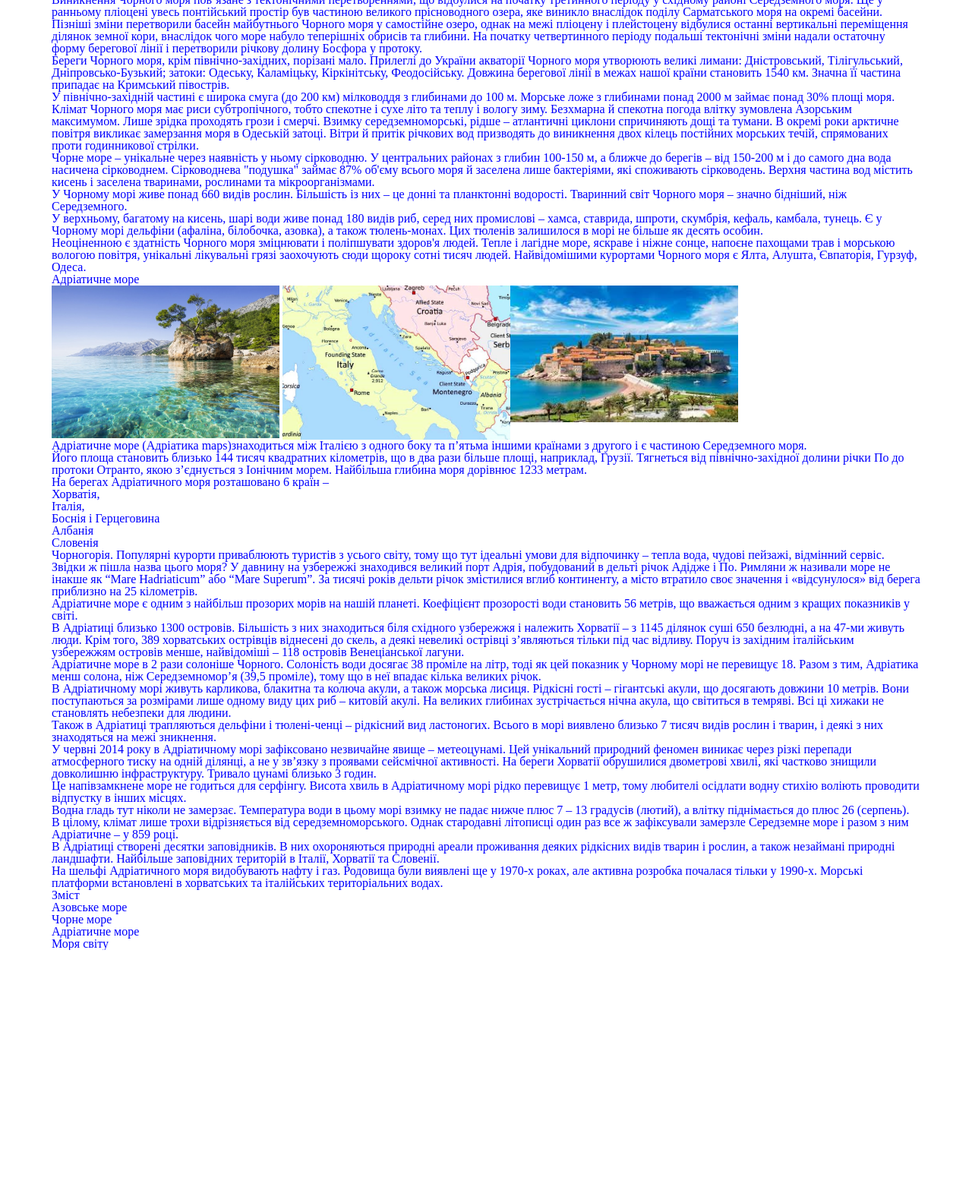
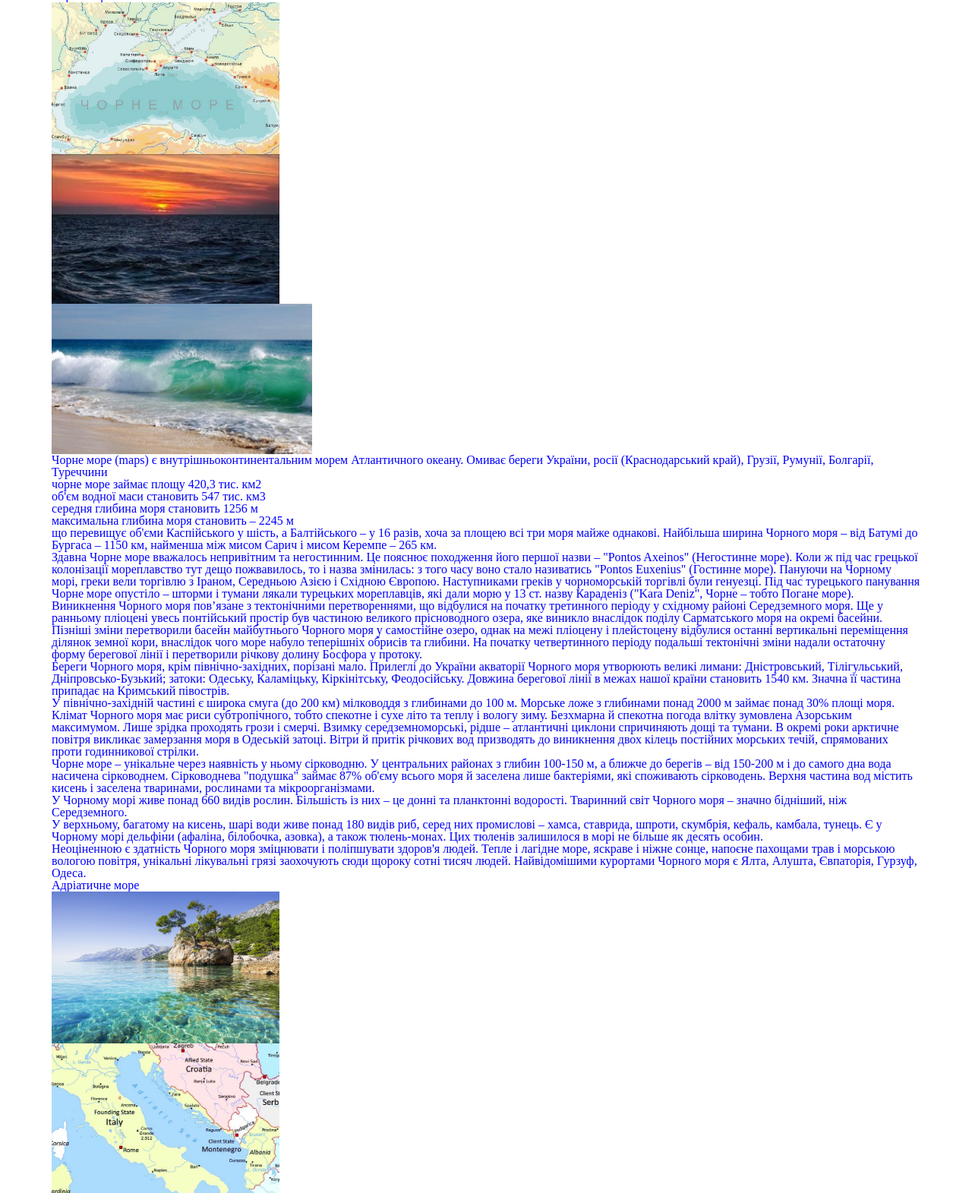
Before and after one commit to SAVA-kan/lessons, a plain HTML site: page lesson_4/index.html in a window 1280 px wide. Shown: the part 1229-2800 px from the top of the page at 76% size. Before the commit the page ends 2480 px from the top, so only its background shows below. Drawn offline with Linux system fonts and the light colour scheme.

Commit message:
Add files via upload

```diff
--- a/lesson_4/index.html
+++ b/lesson_4/index.html
@@ -15,7 +15,7 @@
       <div>
         <h1 id="start">Моря світу</h1>
         <div>
-          <span>Зміст</span>
+          <h3>Зміст</h3>
           <ul>
             <li><a href="#sea-of-azov">Азoвське море</a></li>
             <li><a href="#black-sea">Чорне море</a></li>
@@ -27,9 +27,9 @@
     <main>
       <div>
         <h2 id="sea-of-azov">Азовське море</h2>
-        <img src="img/sea-of-azov-maps.jpg" alt="sea-of-azov-maps" width="300">
-        <img src="img/sea-of-azov.jpg" alt="sea-of-azov" width="360">
-        <img src="img/sea-of-azov_1.jpg" alt="sea-of-azov_1" width="300">
+        <div><img src="img/sea-of-azov-maps.jpg" alt="sea-of-azov-maps" width="300"></div>
+        <div><img src="img/sea-of-azov.jpg" alt="sea-of-azov" width="360"></div>
+        <div><img src="img/sea-of-azov_1.jpg" alt="sea-of-azov_1" width="300"></div>
         <p class="text-description">
           <a href="https://www.google.com/maps/place/%D0%90%D0%B7%D0%BE%D0%B2%D1%81%D0%BA%D0%BE%D0%B5+%D0%BC%D0%BE%D1%80%D0%B5/@46.1162382,35.9039379,9z/data=!3m1!4b1!4m6!3m5!1s0x40e8c63d43a1622d:0xccf11b59fade860a!8m2!3d46.1564897!4d36.5866144!16s%2Fg%2F11h0b9r033?authuser=0&entry=ttu"
             target="_blank">Азовське
@@ -116,9 +116,9 @@
       </div>
       <div>
         <h2 id="black-sea">Чорне море</h2>
-        <img src="img/black-sea.jpeg" alt="black-sea" width="300">
-        <img src="img/black-sea_1.jpg" alt="black-sea_1" width="300">
-        <img src="img/black-sea_2.jpg" alt="black-sea_2" width="343">
+        <div><img src="img/black-sea.jpeg" alt="black-sea" width="300"></div>
+        <div><img src="img/black-sea_1.jpg" alt="black-sea_1" width="300"></div>
+        <div><img src="img/black-sea_2.jpg" alt="black-sea_2" width="343"></div>
         <p class="text-description"><a
             href="https://www.google.com/maps/place/%D0%A7%D1%91%D1%80%D0%BD%D0%BE%D0%B5+%D0%BC%D0%BE%D1%80%D0%B5/@43.7417903,31.9710051,7z/data=!3m1!4b1!4m6!3m5!1s0x405db94b77d2f233:0xfe5cd6c659adc698!8m2!3d43.413029!4d34.299316!16zL20vMDE1aDc?authuser=0&entry=ttu">Чорне
             море (maps)</a> є внутрішньоконтинентальним морем Атлантичного океану. Омиває береги
@@ -219,9 +219,9 @@
       </div>
       <div>
         <h2 id="adriatic-sea">Адріатичне море</h2>
-        <img src="/img/adriatic-sea.jpg" alt="adriatic-sea" width="300">
-        <img src="/img/adriatic-sea_1.jpg" alt="adriatic-sea_maps" width="300"><img src="/img/adriatic-sea_2.jpg"
-          alt="adriatic-sea" width="300">
+        <div><img src="/img/adriatic-sea.jpg" alt="adriatic-sea" width="300"></div>
+        <div><img src="/img/adriatic-sea_1.jpg" alt="adriatic-sea_maps" width="300"></div>
+        <div><img src="/img/adriatic-sea_2.jpg" alt="adriatic-sea" width="300"></div>
         <p class="text-description">
           <a href="https://www.google.com/maps/place/%D0%90%D0%B4%D1%80%D0%B8%D0%B0%D1%82%D0%B8%D1%87%D0%B5%D1%81%D0%BA%D0%BE%D0%B5+%D0%BC%D0%BE%D1%80%D0%B5/@42.6608444,13.4896346,7z/data=!3m1!4b1!4m6!3m5!1s0x132cdd6541cddfab:0x7ef34f7c5d0522f7!8m2!3d41.8550904!4d17.2902839!16zL20vMHBfeA?authuser=0&entry=ttu"
             target="_blank">Адріатичне море (Адріатика maps)</a>знаходиться між Італією з
@@ -332,7 +332,7 @@
     </main>
     <footer>
       <div>
-        <span>Зміст</span>
+        <h3>Зміст</h3>
         <ul class="list">
           <li><a href="#sea-of-azov">Азoвське море</a></li>
           <li><a href="#black-sea">Чорне море</a></li>
```
